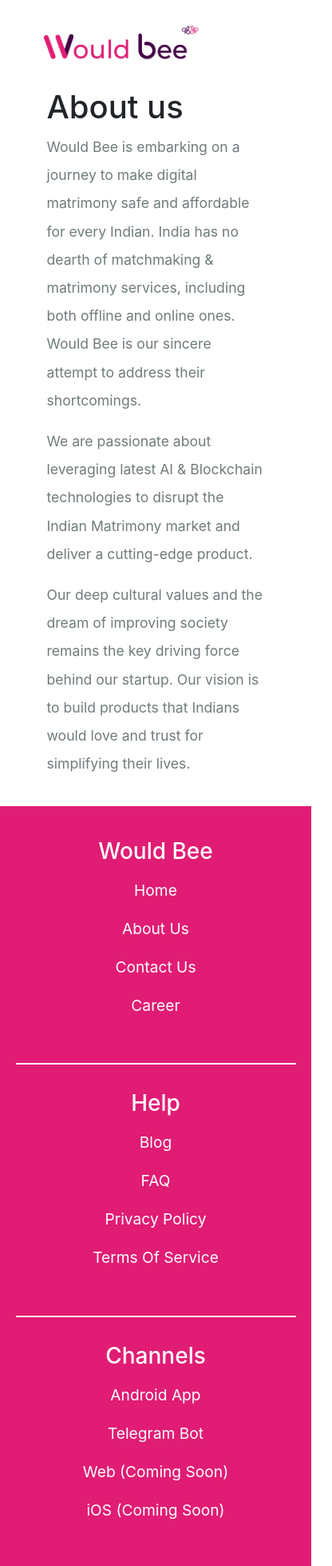
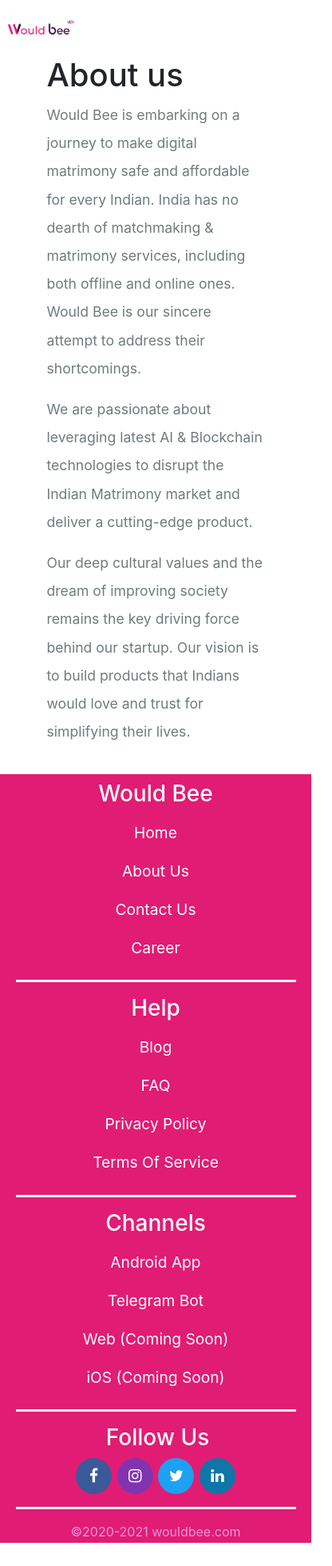
Before and after one commit to imranmandal/wouldbee.com, a React (Create React App) app: page /about in a window 390 px wide. Shown: the top 1958 px of the page at 80% size, 416 px wide, since content can reach past the window. After the commit the page ends 1929 px from the top, so only its background shows below. Built offline with nearby package versions, Linux system fonts and the light colour scheme.

Commit message:
use external dev's code

```diff
--- a/src/App.js
+++ b/src/App.js
@@ -1,5 +1,5 @@
-import Header from "./component/Home/Header";
-import Detail from "./component/Home/Detail";
+import Header from "./component/Header";
+import Detail from "./component/Detail";
 import Footer from "./component/Footer";
 import { BrowserRouter as Router, Route, Redirect, Switch } from "react-router-dom";
 import About from "./component/About";
@@ -14,7 +14,6 @@
   return (
 
     <div className="App">
-      <div className="App-body">
         <Router>
           <Switch>
 
@@ -55,7 +54,6 @@
           </Switch>
           <Footer />
         </Router>
-        </div>
       </div>
 
   );
--- a/src/component/About.js
+++ b/src/component/About.js
@@ -4,15 +4,13 @@
 function About() {
   return (
 
-    <div>
+    <div className="about-us-container">
         <Navbar />
-      <div className="about"
-      // style={{ height: '53vh' }}
-      >
-            <h1>About us</h1>
-            <p>Would Bee is embarking on a journey to make digital matrimony safe and affordable for every Indian. India has no dearth of matchmaking & matrimony services, including both offline and online ones. Would Bee is our sincere attempt to address their shortcomings. </p>
-            <p>We are passionate about leveraging latest AI & Blockchain technologies to disrupt the Indian Matrimony market and deliver a cutting-edge product.</p>
-            <p>Our deep cultural values and the dream of improving society remains the key driving force behind our startup. Our vision is to build products that Indians would love and trust for simplifying their lives.</p>
+        <div className="about">
+              <h1>About us</h1>
+              <p>Would Bee is embarking on a journey to make digital matrimony safe and affordable for every Indian. India has no dearth of matchmaking & matrimony services, including both offline and online ones. Would Bee is our sincere attempt to address their shortcomings. </p>
+              <p>We are passionate about leveraging latest AI & Blockchain technologies to disrupt the Indian Matrimony market and deliver a cutting-edge product.</p>
+              <p>Our deep cultural values and the dream of improving society remains the key driving force behind our startup. Our vision is to build products that Indians would love and trust for simplifying their lives.</p>
         </div>
     </div>
   )
--- a/src/component/Contact_Component/SubContact.js
+++ b/src/component/Contact_Component/SubContact.js
@@ -6,12 +6,12 @@
 
     return (
         <div className="sub-contact">
-            <i className={icon} />
+            <i className={icon}></i>
             <h3>{props.title}</h3>
             <p>{props.para}</p>
             <p>
                 <i className="fa fa-envelope" />
-                <a href={email} >{props.email}</a>
+                <a href={email}>{props.email}</a>
             </p>
         </div>
   )
--- a/src/component/Footer.js
+++ b/src/component/Footer.js
@@ -9,15 +9,16 @@
     }
 
   return (
-    <div className="footer-outer">
+
         <footer>
+
         <div className="footer-top">
             <div>
                 <h3>Would Bee</h3>
                 <ul>
                     <li onClick={handleClick}><Link to="/"><a>Home</a></Link></li>
-                        <li onClick={handleClick}><Link to="/about"><a>About Us</a></Link></li>
-                        <li onClick={handleClick}><Link to="/contact"><a>Contact Us</a></Link></li>
+                    <li><Link to="/about"><a>About Us</a></Link></li>
+                    <li><Link to="/contact"><a>Contact Us</a></Link></li>
                     <li><a href="https://www.linkedin.com/company/would-bee/jobs/?viewAsMember=true">Career</a></li>
                 </ul>
             </div>
@@ -25,9 +26,9 @@
                 <h3>Help</h3>
                 <ul>
                     <li><a href="https://blog.wouldbee.com/">Blog</a></li>
-                        <li onClick={handleClick}><Link to="/FAQ"><a>FAQ</a></Link></li>
-                        <li onClick={handleClick}><Link to="/privacy">Privacy Policy</Link></li>
-                        <li onClick={handleClick}><Link to="/terms">Terms Of Service</Link></li>
+                    <li><Link to="/FAQ"><a>FAQ</a></Link></li>
+                    <li><Link to="/privacy">Privacy Policy</Link></li>
+                    <li><Link to="/terms">Terms Of Service</Link></li>
                 </ul>
             </div>
             <div>
@@ -49,14 +50,11 @@
                 </div>
             </div>
         </div>
-            <div>
+        <div className="footer-bottom">
             <Copyright />
         </div>
 
-
         </footer>
-    </div>
-
 
   )
 }
--- a/src/component/Home/Header.js
+++ b/src/component/Header.js
@@ -1,8 +1,12 @@
 import React, { useEffect } from 'react'
-import Navbar from '../Navbar'
-import bg from '../../Images/wouldbee.mp4'
+import Navbar from './Navbar'
+import bg from '../Images/wouldbee.mp4'
 
 function Header() {
+
+  useEffect(()=>(
+    window.scroll(0, 0)
+  ))
 
   return (
     <header >
--- a/src/index.css
+++ b/src/index.css
@@ -1,5 +1,11 @@
 html {
   scroll-behavior: smooth;
+}
+
+html,
+body,
+#root,
+.App {
   height: 100%;
 }
 
@@ -12,20 +18,7 @@
   -webkit-font-smoothing: antialiased;
   -moz-osx-font-smoothing: grayscale;
   background-color: #fff;
-  display: flex;
-  flex-direction: column;
-  height: 100%;
-  overflow-x: hidden;
 }
-
-/* ----- this is for footer to stay at bottom */
-.App-body{
-  display: flex;
-  flex-direction: column;
-  min-height: 100vh;
-  width: 100vw;
-}
-
 
 nav {
   display: flex;
@@ -165,6 +158,9 @@
   color: #707b7c;
 }
 
+.about-us-container {
+  min-height: calc(100% - 318px);
+}
 /* --------------------------------FAQ's */
 
 .faq {
@@ -176,22 +172,24 @@
   border-bottom: 1px solid #d5dbdb;
 }
 
+.faq-d:last-child {
+  border-bottom: 0px;
+}
+
 .faq-title {
   display: flex;
   cursor: pointer;
 }
 
 .faq-title h3 {
-  font-size: 1.5rem;
   padding-left: 1.5rem;
-  padding-top: .5rem;
-  line-height: 2rem;
+  padding-top: 1rem;
+  line-height: 2.5rem;
 }
 
 .faq-title i {
   height: 30px;
   font-size: 30px;
-  line-height: 1rem;
   color: #e11c74;
   margin-top: 38px;
   transform: translate(0, -50%);
@@ -221,18 +219,14 @@
 .sub-contact {
   display: flex;
   flex-direction: column;
+  /* justify-content: space-around; */
   flex: 1 1 200px;
   margin: 0 3rem 5rem 0;
-}
-
-.sub-contact h3{
-  line-height: 2rem;
 }
 
 .sub-contact .title-icon {
   font-size: 50px;
   padding: 1rem 0;
-  margin: 0;
   color: #e11c74;
 }
 
@@ -252,7 +246,7 @@
 /* -------------------------Telegram */
 
 .telegram-outer {
-  padding: 0 15% 7%;
+  padding: 0 15% 8%;
 }
 
 .telegram-outer .outer-p {
@@ -260,7 +254,7 @@
 }
 
 .telegram-inner {
-  padding-bottom: 10%;
+  padding-bottom: 5%;
   border-bottom: 2px solid #aab7b8;
 }
 
@@ -303,44 +297,44 @@
   padding: 5px 10px;
 }
 
+.telegram-btn {
+  margin-left: 50%;
+  transform: translate(-50%, 0);
+  text-align: center;
+  width: fit-content;
+}
 
-.telegram-btn {
+.telegram-btn button {
   display: flex;
   flex-direction: row;
-  flex-wrap: nowrap;
+  background-color: #e11c74;
+  border: none;
+  border-radius: 5px;
   font-size: 1.5rem;
 }
 
+.telegram-btn button:hover {
+  box-shadow: 0 0 20px #aab7b8;
+}
 
-.telegram-btn a {
+.telegram-btn button a {
   text-decoration: none;
   color: #fff;
-  background-color: #e11c74;
-  border-radius: 5px;
-  padding: 1rem 2rem;
-  transition: all .3s ease;
-  margin-left: 50%;
-  transform: translate(-50%, 0);
-}
-
-.telegram-btn a:hover {
-  box-shadow: 0 0 20px #aab7b8;
   padding: 1rem 3rem;
 }
 
 .telegram-btn i {
-  margin-left: 1rem;
+  margin-right: 1rem;
 }
 
 .telegram-video {
   display: flex;
   justify-content: space-around;
   flex-direction: column;
-  padding: 85% 5%;
+  padding: 56.25% 5% 0%;
   align-items: center;
   text-align: center;
   position: relative;
-  padding-top: 0.25%;
 }
 
 .telegram-video p {
@@ -353,7 +347,7 @@
 
 .react-player {
   position: absolute;
-  top: 30%;
+  top: 5%;
   left: 0;
 }
 
@@ -398,16 +392,11 @@
 
 /* ------------------------- Footer */
 
-.footer-outer{
-  margin-top: auto;
-}
-
 footer {
   display: flex;
   flex-direction: column;
   justify-content: space-around;
-  width: 100%;
-  padding: 2% 5% 0;
+  padding: 2% 5% 0.5%;
   background: #e11c74;
   color: #fff;
   font-size: 120%;
@@ -442,6 +431,7 @@
   justify-content: space-between;
   width: 200px;
   margin-left: 0;
+  border-bottom: 0px !important;
 }
 
 .social a {
@@ -484,24 +474,24 @@
 
 /* ------------copyright */
 
+.footer-bottom {
+  display: flex;
+  justify-content: center;
+}
+
 .copyright {
-  margin-bottom: 0;
-  margin-left: 50%;
-  transform: translate(-50%, 0);
+  /* padding: 0 20px; */
   color: #e699dc;
-  text-align: center;
 }
 
 .copyright p {
-  margin: 0;
   font-size: smaller;
+  margin-bottom: 0px !important;
 }
 
 /*----------------------------- wide displays */
 
 @media (max-width: 1200px) {
-
-
   .img1 {
     top: 100px;
   }
@@ -536,6 +526,7 @@
   }
   .detail img {
     height: 350px;
+    position: absolute;
   }
 
   .para {
@@ -610,13 +601,14 @@
     padding-bottom: 12%;
   }
   .detail img {
-    height: 350px;
+    height: 400px;
     position: absolute;
   }
 
   .para {
     width: 47%;
     padding: 0;
+    /* margin: 10% 0; */
     position: static;
   }
   .para h3 {
@@ -705,7 +697,7 @@
   }
 
   .detail img {
-    height: 300px;
+    height: 350px;
     position: absolute;
   }
 
@@ -764,20 +756,6 @@
     top: 10%;
     line-height: normal;
   }
-
-  nav{
-    padding: 0 4.5rem;
-  }
-
-  .telegram-btn {
-    font-size: 1.2rem;
-    padding: 0;
-  }
-
-  .telegram-btn i {
-    margin-left: .5rem;
-  }
-
 }
 
 /* ---------------mobile phones------------------ */
@@ -788,7 +766,8 @@
   }
 
   nav {
-    padding: 0 3rem;
+    padding: 0;
+    margin: 0;
   }
 
   .header {
@@ -817,7 +796,6 @@
 
   .detail {
     position: static;
-    height: 100%;
     margin: 0;
   }
   .detail img {
@@ -852,13 +830,9 @@
     flex-direction: column;
   }
 
-  .footer-top > div {
-    border-bottom: 2px solid #fff;
-    padding: 2rem 0;
-  }
-
-  .footer-top > div:last-child{
-    border: none;
+  .footer-top div {
+    border-bottom: 3px solid #fff;
+    margin-bottom: 16px;
   }
 
   .social {
@@ -880,22 +854,6 @@
   .react-player {
     top: 42%;
   }
-
-  .telegram-btn {
-    font-size: 1.2rem;
-    justify-content: space-evenly;
-    align-items: center;
-  }
-
-  .telegram-btn a{
-    margin: 0;
-    transform: translate(0, 0);
-  }
-
-  .telegram-btn i {
-    margin-left: .2rem;
-  }
-
 }
 
 /* -----------------------low end device */
@@ -906,11 +864,13 @@
   }
 
   nav {
-    margin-left: 50%;
-    padding: auto 0;
-    transform: translate(-50%, 0);
+    padding: 0;
+    margin: 0;
   }
   .logo {
+    height: 70px;
+    padding: 20px 0;
+    margin-left: 50%;
     transform: translate(-50%, 0);
   }
 
@@ -979,23 +939,23 @@
   }
 }
 
-::-webkit-scrollbar {
+/* ::-webkit-scrollbar {
   width: 10px;
-}
+} */
 
 /* Track */
-::-webkit-scrollbar-track {
+/* ::-webkit-scrollbar-track {
   box-shadow: inset 0 0 5px grey;
   border-radius: 10px;
-}
+} */
 
 /* Handle */
-::-webkit-scrollbar-thumb {
+/* ::-webkit-scrollbar-thumb {
   background: rgba(246, 10, 60, 0.5);
   border-radius: 10px;
-}
+} */
 
 /* Handle on hover */
-::-webkit-scrollbar-thumb:hover {
+/* ::-webkit-scrollbar-thumb:hover {
   background: #b30000;
-}
+} */
```
Also changed, not shown: src/component/Detail.js (renamed from src/component/Home/Detail.js, +4 -4 lines), src/component/TelegramPageComponent/WBTelegram.js (+5 -5 lines). Lines whose indentation alone changed are shown as unchanged.
